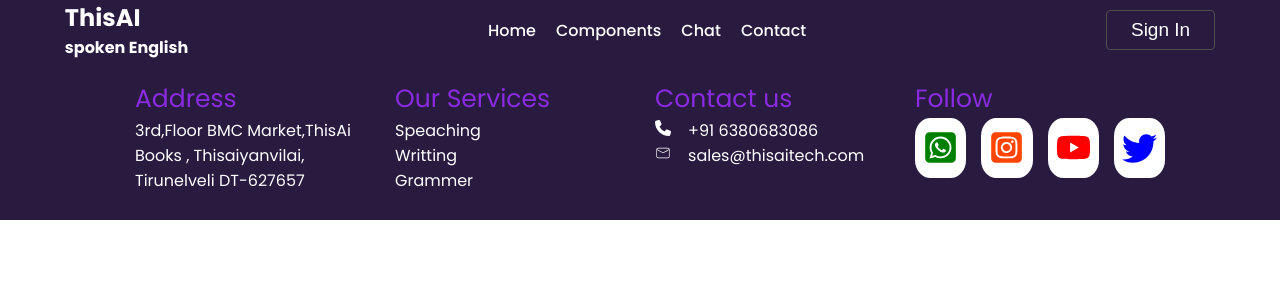
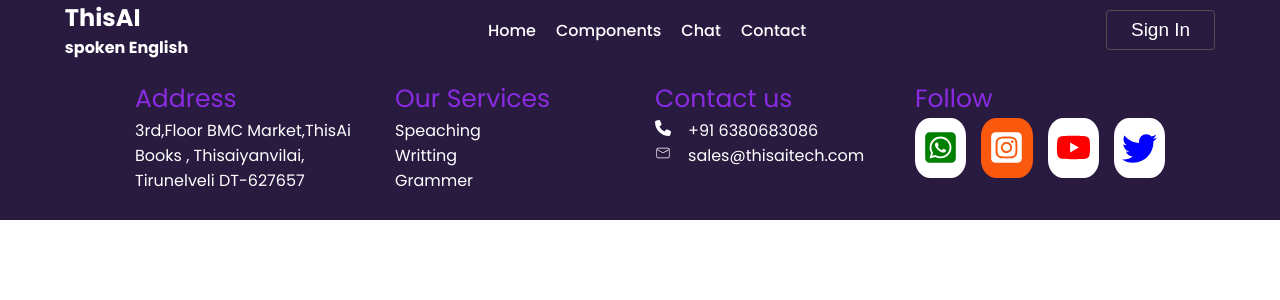
Before and after one commit to Rajesh-2407/spoken-english, a React (Vite) app in the folder spoken/: page / in a window 1280 px wide. In both pictures the pointer is over the element 1006 px from the left and 148 px from the top of the page. Shown: the top 300 px of the page. Built offline with nearby package versions, Linux system fonts and the light colour scheme.

Commit message:
footer complete

```diff
--- a/spoken/src/Component/Footer.css
+++ b/spoken/src/Component/Footer.css
@@ -53,7 +53,7 @@ span{
     background-color: white;
 }
 .icon .insta a{
-    color: orangered;
+    color:  rgb(249, 88, 13);
      margin-top: 8px;
 
 }
@@ -81,3 +81,19 @@ span{
     color: white;
     transition: 0.5s;
 }
+.icon .insta:hover{
+    background-color: rgb(249, 88, 13);
+    transition: 0.5s;
+}
+.icon .insta a:hover{
+    color: white;
+    transition: 0.5s;
+}
+.icon .wa:hover {
+    background-color: green;
+    transition: 0.5s;
+}
+.icon .wa a:hover{
+    color:white;
+    transition: 0.5s;
+}
```
